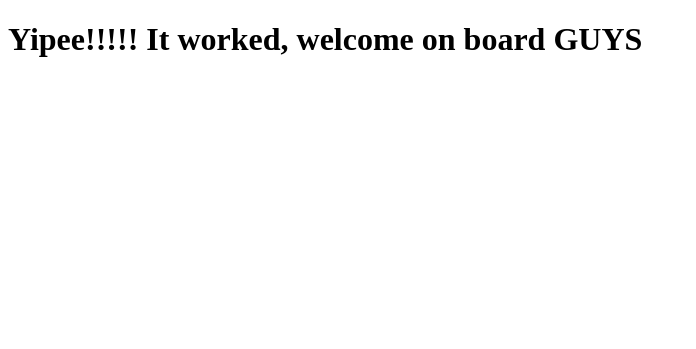
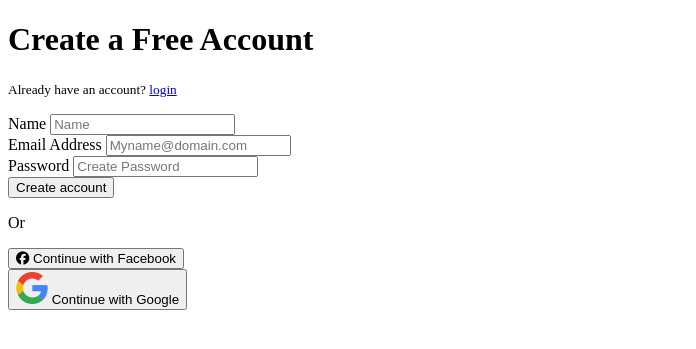
Before and after one commit to zuri-training/Favicon_gen-Team-68, a Django app: page / in a window 1280 px wide. Shown: the top 349 px of the page, without its empty margins (0-696 px from the left). Run offline with Django 4.2, Linux system fonts and the light colour scheme; some libraries are stand-ins or nearby versions.

Commit message:
Html login and registration

```diff
--- a/conficon_app/views.py
+++ b/conficon_app/views.py
@@ -1,4 +1,7 @@
+from django.http import HttpResponse
 from django.shortcuts import render
 
 def index(request):
     return render(request, 'index.html')
+def index(request):
+    return render(request, 'signup.html')
--- a/templates/index.html
+++ b/templates/index.html
@@ -1,8 +1,17 @@
+{% load static %}
 <!doctype html>
 <html>
+    <head>
 
-<body>
-    <h1>Yipee!!!!! It worked, welcome on board GUYS</h1>
-</body>
+    </head>
+    <title>ConfIcon home</title>
+    <link rel = "stylesheet" href = "{%static 'home.css'%}"></link>
+    <header>
+
+    </header>
+
+    <body>
+        <h1>Yipee!!!!! It worked, welcome on board GUYS</h1>
+    </body>
 
 </html>
--- /dev/null
+++ b/templates/signup.html
@@ -0,0 +1,52 @@
+<!--{% load static %}!-->
+<!doctype html>
+<html>
+    <head>
+        <title>ConfIcon Sign Up Page</title>
+        <link rel = "stylesheet" href = "{%static 'signup.css'%}"></link>
+        <script src="https://kit.fontawesome.com/f605babb3d.js" crossorigin="anonymous"></script>
+    </head>
+    <header>
+        <h1>Create a Free Account</h1>
+        <p><small>Already have an account? <a href="login.html">login</a> </small></p>
+    </header>
+
+    <body>
+        <div class="form">
+            <div class="field">
+                <label for = "name">Name</label>
+                <input type="text" placeholder="Name" id="name" name="name">
+            </div>
+
+            <div class="field">
+                <label for="email">Email Address</label>
+                <input type="email" placeholder="Myname@domain.com" id="email" name="email">
+            </div>
+
+            <div class="field">
+                <label for="password">Password</label>
+                <input type="password" id="password" name="password" placeholder="Create Password"
+            </div>
+        </form>
+        <div class="butns">
+            <div class="butn1">
+                <button>Create account</button>
+            </div>
+            <div class="txt-lines">
+                <p>Or</p>
+            </div>
+            <div class="butn2">
+                <button>
+                    <i class="fa-brands fa-facebook"></i>
+                    Continue with Facebook</button>
+            </div>
+            <div class="butn3">
+                <button>
+                    <img class="google" src="Google_icon.png">
+                    Continue with Google
+                </button>
+            </div>
+        </div>
+    </body>
+
+</html>
```
Also changed, not shown: templates/login.html (added, +53 -0 lines), templates/Google_icon.png (added).
